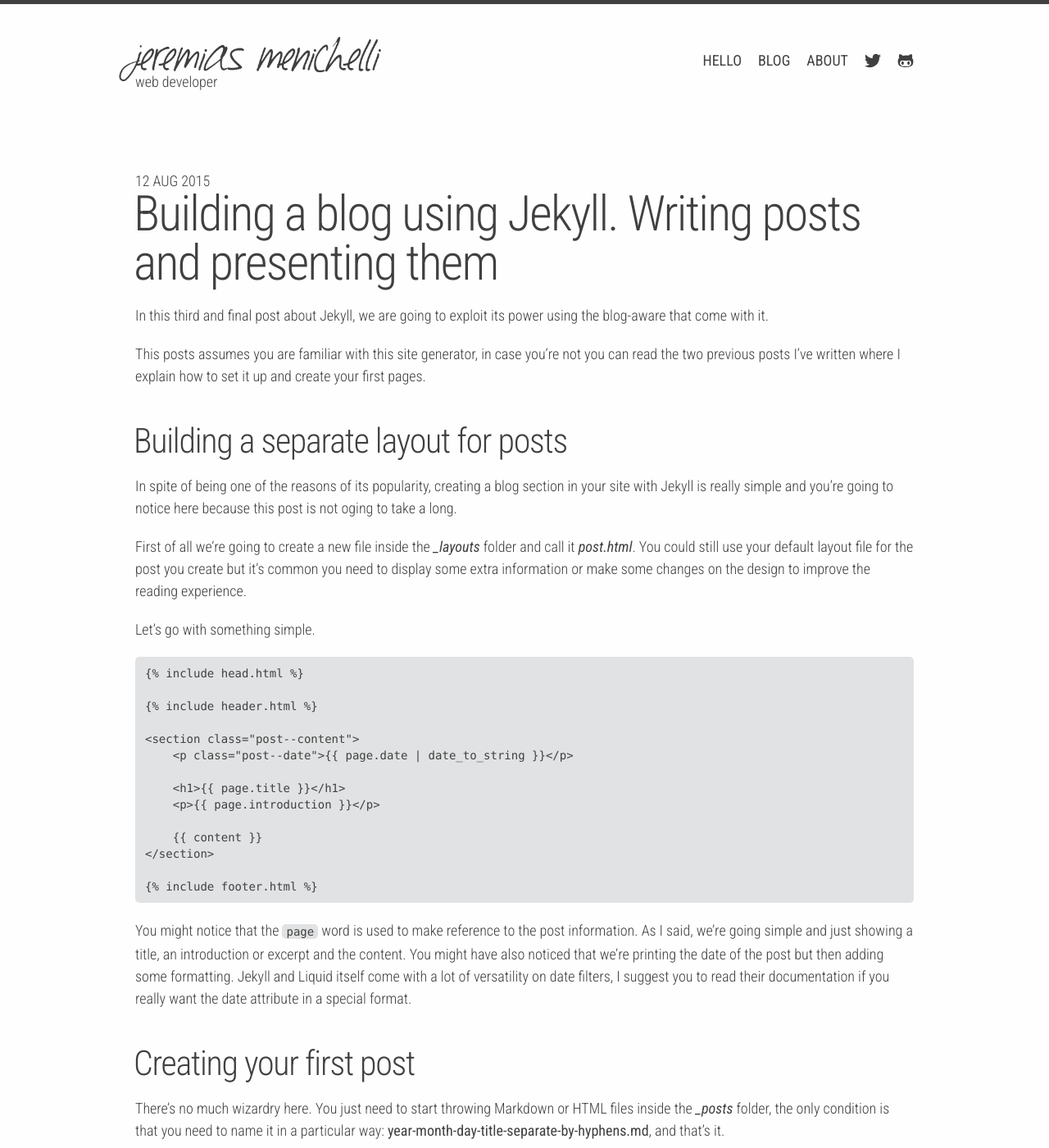
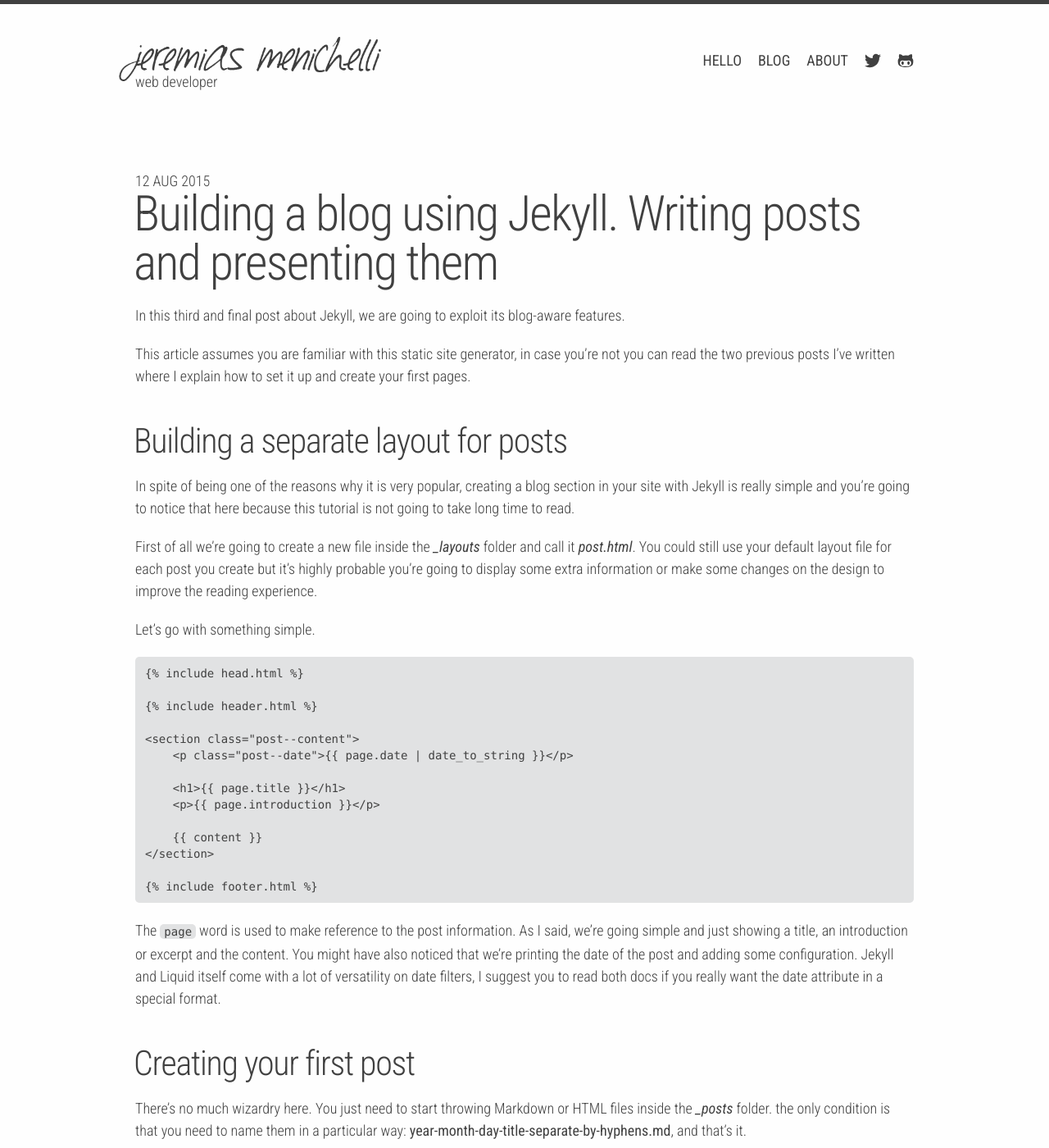
Before and after one commit to jeremenichelli/jeremenichelli.github.io, a Jekyll site: the page built from _posts/2015-08-12-building-blog-jekyll-posts.md, in a window 1280 px wide and 1400 px high. Shown: the whole window at 82% size. Built offline with Jekyll 4.4.1, drawn with Linux system fonts in a browser that asks for light colours; Markdown is read by kramdown in place of the engine named in the settings; some of the changed text lies outside the part shown.

Commit message:
small corrections on last post

````diff
--- a/_posts/2015-08-12-building-blog-jekyll-posts.md
+++ b/_posts/2015-08-12-building-blog-jekyll-posts.md
@@ -1,17 +1,17 @@
 ---
 layout: post
 title: Building a blog using Jekyll. Writing posts and presenting them
-resume: In this third and final post about Jekyll, we are going to exploit its power using the blog-aware that come with it.
+resume: In this third and final post about Jekyll, we are going to exploit its blog-aware features.
 ---
 
-This posts assumes you are familiar with this site generator, in case you're not you can read the two previous posts I've written where I explain how to set it up and create your first pages.
+This article assumes you are familiar with this static site generator, in case you're not you can read the two previous posts I've written where I explain how to set it up and create your first pages.
 
 
 ## Building a separate layout for posts
 
-In spite of being one of the reasons of its popularity, creating a blog section in your site with Jekyll is really simple and you're going to notice here because this post is not oging to take a long.
+In spite of being one of the reasons why it is very popular, creating a blog section in your site with Jekyll is really simple and you're going to notice that here because this tutorial is not going to take long time to read.
 
-First of all we're going to create a new file inside the *_layouts* folder and call it *post.html*. You could still use your default layout file for the post you create but it's common you need to display some extra information or make some changes on the design to improve the reading experience.
+First of all we're going to create a new file inside the *_layouts* folder and call it *post.html*. You could still use your default layout file for each post you create but it's highly probable you're going to display some extra information or make some changes on the design to improve the reading experience.
 
 Let's go with something simple.
 
@@ -32,14 +32,14 @@
 {% raw %}{% include footer.html %}{% endraw %}
 ```
 
-You might notice that the `page` word is used to make reference to the post information. As I said, we're going simple and just showing a title, an introduction or excerpt and the content. You might have also noticed that we're printing the date of the post but then adding some formatting. Jekyll and Liquid itself come with a lot of versatility on date filters, I suggest you to read their documentation if you really want the date attribute in a special format.
+The `page` word is used to make reference to the post information. As I said, we're going simple and just showing a title, an introduction or excerpt and the content. You might have also noticed that we're printing the date of the post and adding some configuration. Jekyll and Liquid itself come with a lot of versatility on date filters, I suggest you to read both docs if you really want the date attribute in a special format.
 
 
 ## Creating your first post
 
-There's no much wizardry here. You just need to start throwing Markdown or HTML files inside the *_posts* folder, the only condition is that you need to name it in a particular way: **year-month-day-title-separate-by-hyphens.md**, and that's it.
+There's no much wizardry here. You just need to start throwing Markdown or HTML files inside the *_posts* folder. the only condition is that you need to name them in a particular way: **year-month-day-title-separate-by-hyphens.md**, and that's it.
 
-Of course you still need to maintain the YAML configuration as it was seeing in my previous posts. Here, you're going to assign the value *post* to *layout* and then fill the title and introduction attributes too.
+Of course you still need to maintain the YAML configuration as it was shown in my previous posts. Here, you're going to assign the value *post* to *layout* and then fill the title and introduction attributes.
 
 ```html
 ---
@@ -50,7 +50,8 @@
 
 Nam elit purus, tempus vel velit non, laoreet tempus ligula. Suspendisse eu condimentum urna.
 
-Aliquam magna magna, faucibus non orci a, ultrices pretium justo. Donec tincidunt tellus mauris, quis viverra orci elementum sit amet. Quisque vulputate diam tortor, quis accumsan velit volutpat mattis.
+Aliquam magna magna, faucibus non orci a, ultrices pretium justo. Donec tincidunt tellus mauris,
+quis viverra orci elementum sit amet. Quisque vulputate diam tortor, quis accumsan velit volutpat mattis.
 ```
 
 There you go, that's a post in Jekyll. Simple, right?
@@ -58,12 +59,12 @@
 
 ### Permalinks
 
-The url that your post will have can be change in the *_config.yml* file and Jekyll already has <a href="http://jekyllrb.com/docs/permalinks/" target="_blank">some nice formats ready to go</a> for you.
+The url that your post will have can be changed in the *_config.yml* file and Jekyll already has <a href="http://jekyllrb.com/docs/permalinks/" target="_blank">some nice formats ready to go</a> for you.
 
 
 ## Listing your posts
 
-It's time to brag about your writing skills, **posts** is an array accessible in any file through the `site` namespace. It's up to you to show them in your home or create a new page where you can list them. Whatever you're choice is, this will get the job done.
+It's time to brag about your writing skills, **posts** is an array accessible in any file through the `site` namespace. It's up to you to show them in your home or create a new page where you can list them. Whatever your choice is, this will get the job done.
 
 ```html
 {% raw %}
@@ -99,9 +100,9 @@
 {% endraw %}
 ```
 
-A **for** loop and an **if** block, I'm guessing you're familiar with those in any other programming language, that's them in their Liquid form. Of course you have plenty of options to structure this view. You canshow there like some part of the content, the excerpt, the date.
+A **for** loop and an **if** block, I'm guessing you're familiar with those in any other programming language, that's them in their Liquid form. Of course you have plenty of options to structure this view and show the date, the excerpt or any data related to posts.
 
-As you get into the Liquid language the opportunities will multiply themselves.
+As you get into the Liquid language the opportunities will multiply.
 
 
 ## Wrap-up
````
